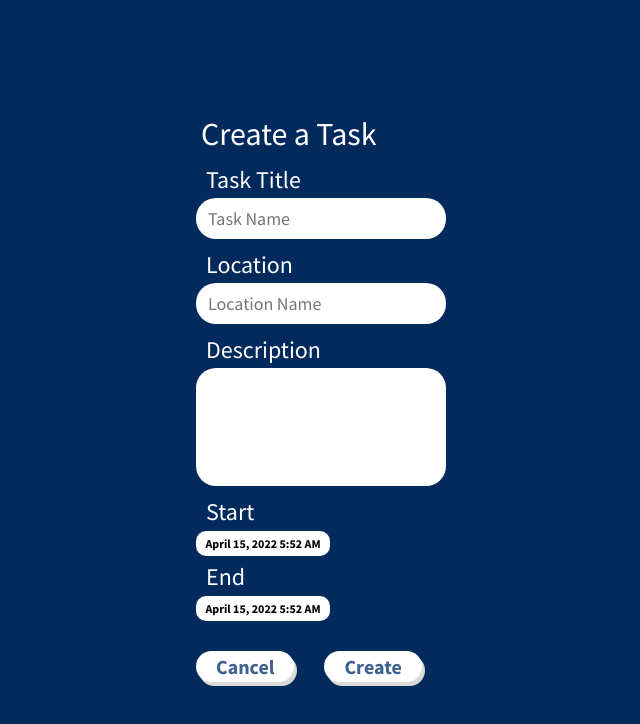
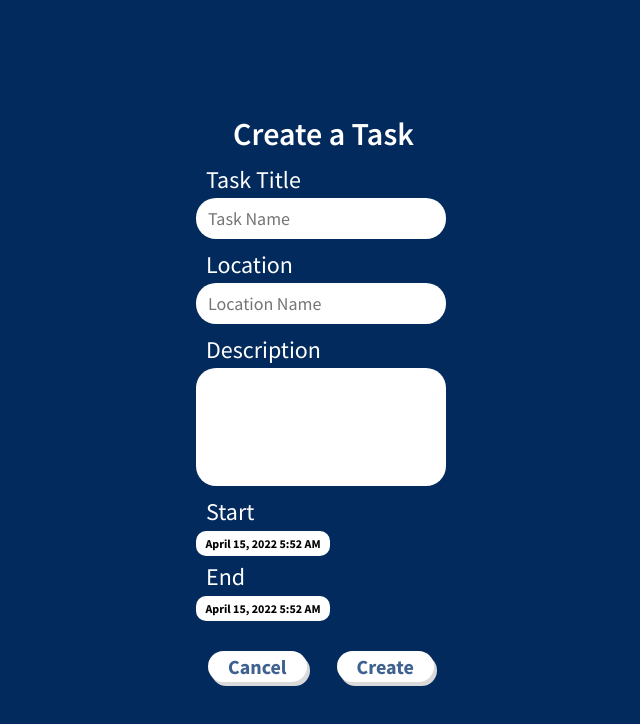
Before and after one commit to utmgdsc/UTimeManager, a React (Create React App) app in the folder client/: page /task_form in a window 1280 px wide. Shown: the top 724 px of the page, without its empty margins (319-959 px from the left). Built offline with nearby package versions, Linux system fonts and the light colour scheme.

Commit message:
Implement error message display for task form page

```diff
--- a/client/src/pages/TaskFormPage/TaskFormPage.js
+++ b/client/src/pages/TaskFormPage/TaskFormPage.js
@@ -4,6 +4,7 @@ import styles from "./TaskFormPage.module.css";
 import { InputBox } from "../../components/InputBox/InputBox";
 import { CredentialsButton } from "../../components/CredentialsButton/CredentialsButton.js";
 import { DateSelector } from "../../components/DateSelector/DateSelector.js";
+import { ErrorMessage } from "../../components/ErrorMessage/ErrorMessage.js";
 import { instance } from "../../axios";
 
 const TaskFormPage = () => {
@@ -26,6 +27,7 @@ const TaskFormPage = () => {
     newTaskFormData[value] =
       value !== "startDate" && value !== "endDate" ? e.target.value : e;
     setTaskFormData(newTaskFormData);
+    setErrorMessage("");
   };
 
   const validateTaskFormData = () => {
@@ -83,7 +85,6 @@ const TaskFormPage = () => {
 
   return (
     <div className={styles.bg}>
-      <div>
       <p className={styles.header}>Create a Task</p>
       <div className={styles.inputBox}>
         <InputBox
@@ -112,9 +113,7 @@ const TaskFormPage = () => {
         <DateSelector
           showTime={true}
           selectedDate={taskFormData.startDate}
-            onDateChanged={(newDate) =>
-              updateTaskFormData(newDate, "startDate")
-            }
+          onDateChanged={(newDate) => updateTaskFormData(newDate, "startDate")}
         />
 
         <p className={styles.inputHeader}>End</p>
@@ -124,6 +123,8 @@ const TaskFormPage = () => {
           onDateChanged={(newDate) => updateTaskFormData(newDate, "endDate")}
         />
       </div>
+
+      {errorMessage ? <ErrorMessage errorMessage={errorMessage} /> : <></>}
 
       <div className={styles.buttonBar}>
         <div className={styles.button}>
@@ -135,7 +136,6 @@ const TaskFormPage = () => {
         </div>
       </div>
     </div>
-    </div>
   );
 };
 
--- a/client/src/pages/TaskFormPage/TaskFormPage.module.css
+++ b/client/src/pages/TaskFormPage/TaskFormPage.module.css
@@ -2,6 +2,7 @@
   color: white;
   font-weight: 400;
   font-size: 2rem;
+  font-weight: 600;
   padding: 0px 15px 0px 20px;
   font-family: "Source Sans Pro", sans-serif;
 }
```
Lines whose indentation alone changed are shown as unchanged.
